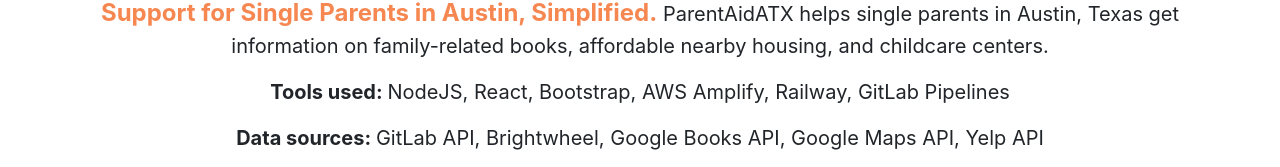
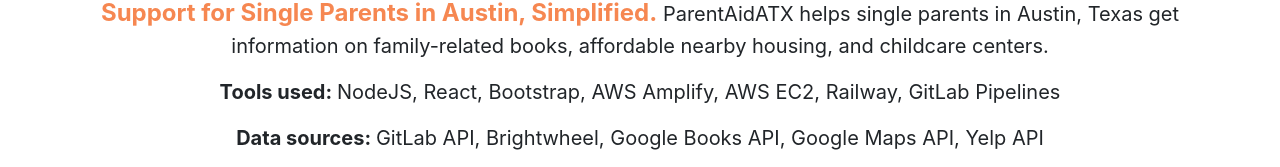
Before and after one commit to allisonstill/ParentAidATX-Single-Parent-Resources-in-Austin-, a React (Vite) app in the folder frontend/: page /about in a window 1280 px wide. Shown: the part 222-389 px from the top of the page. Built offline with nearby package versions, Linux system fonts and the light colour scheme; no server answers.

Commit message:
Updated Phase 2 technical report

```diff
--- a/frontend/src/pages/About.jsx
+++ b/frontend/src/pages/About.jsx
@@ -60,7 +60,7 @@
       </p>
       <p className="about-description">
         <span className="fw-bold">Tools used: </span> NodeJS, React, Bootstrap,
-        AWS Amplify, Railway, GitLab Pipelines
+        AWS Amplify, AWS EC2, Railway, GitLab Pipelines
       </p>
       <p className="about-description">
         <span className="fw-bold">Data sources: </span> GitLab API, Brightwheel, Google Books API, Google Maps API, Yelp API
```
Also changed, not shown: 2 other files (tests, documents, lock files or other folders).
